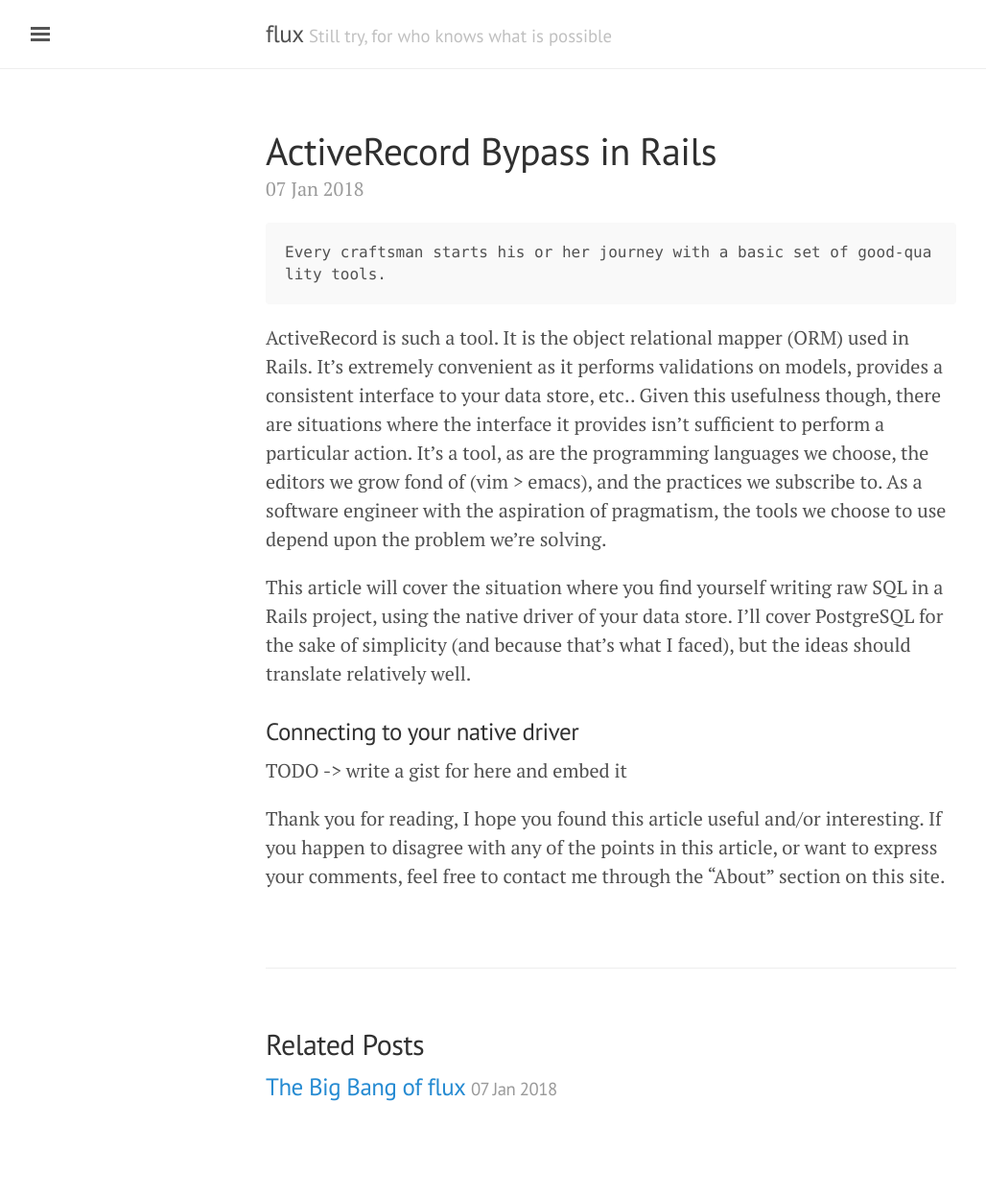
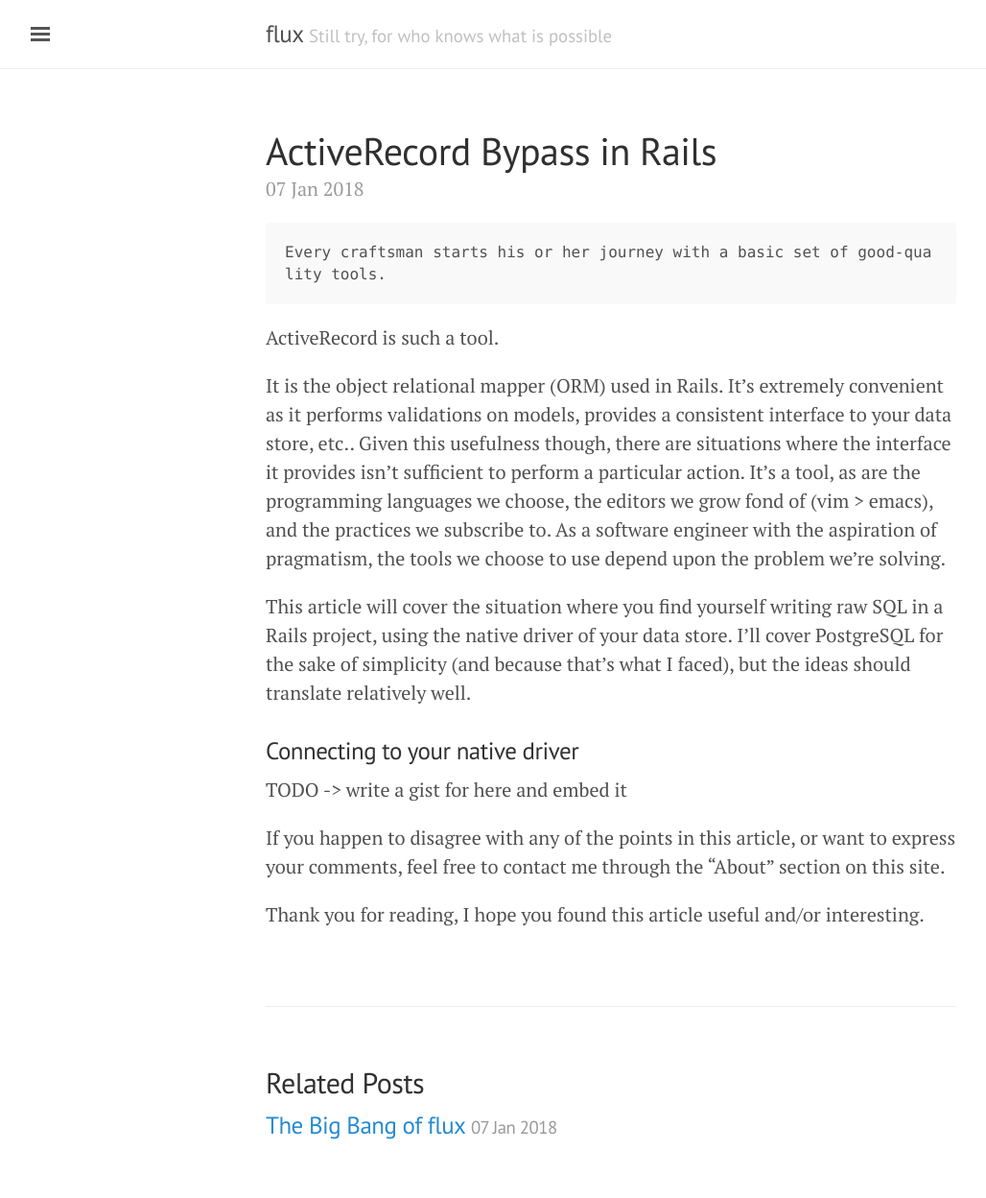
Before and after one commit to brandon-powers/brandon-powers.github.io, a Jekyll site: the page built from _posts/2018-01-07-activerecord-bypass-in-rails.md, in a window 1280 px wide. Shown: the whole page at 96% size, without its empty margins (3-1031 px from the left). Built offline with Jekyll 4.4.1, drawn with Linux system fonts in a browser that asks for light colours; before the commit the page ends 1208 px from its top, so only the background shows below that.

````diff
--- a/_posts/2018-01-07-activerecord-bypass-in-rails.md
+++ b/_posts/2018-01-07-activerecord-bypass-in-rails.md
@@ -7,7 +7,9 @@ title: ActiveRecord Bypass in Rails
 Every craftsman starts his or her journey with a basic set of good-quality tools.
 ```
 
-ActiveRecord is such a tool. It is the object relational mapper (ORM) used in Rails. It's extremely convenient as it performs validations on models, provides a consistent interface to your data store, etc.. Given this usefulness though, there are situations where the interface it provides isn't sufficient to perform a particular action. It's a tool, as are the programming languages we choose, the editors we grow fond of (vim > emacs), and the practices we subscribe to. As a software engineer with the aspiration of pragmatism, the tools we choose to use depend upon the problem we're solving.
+ActiveRecord is such a tool.
+
+It is the object relational mapper (ORM) used in Rails. It's extremely convenient as it performs validations on models, provides a consistent interface to your data store, etc.. Given this usefulness though, there are situations where the interface it provides isn't sufficient to perform a particular action. It's a tool, as are the programming languages we choose, the editors we grow fond of (vim > emacs), and the practices we subscribe to. As a software engineer with the aspiration of pragmatism, the tools we choose to use depend upon the problem we're solving.
 
 This article will cover the situation where you find yourself writing raw SQL in a Rails project, using the native driver of your data store. I'll cover PostgreSQL for the sake of simplicity (and because that's what I faced), but the ideas should translate relatively well.
 
@@ -15,4 +17,6 @@ This article will cover the situation where you find yourself writing raw SQL in
 
 TODO -> write a gist for here and embed it
 
-Thank you for reading, I hope you found this article useful and/or interesting. If you happen to disagree with any of the points in this article, or want to express your comments, feel free to contact me through the "About" section on this site.
+If you happen to disagree with any of the points in this article, or want to express your comments, feel free to contact me through the "About" section on this site.
+
+Thank you for reading, I hope you found this article useful and/or interesting.
````
